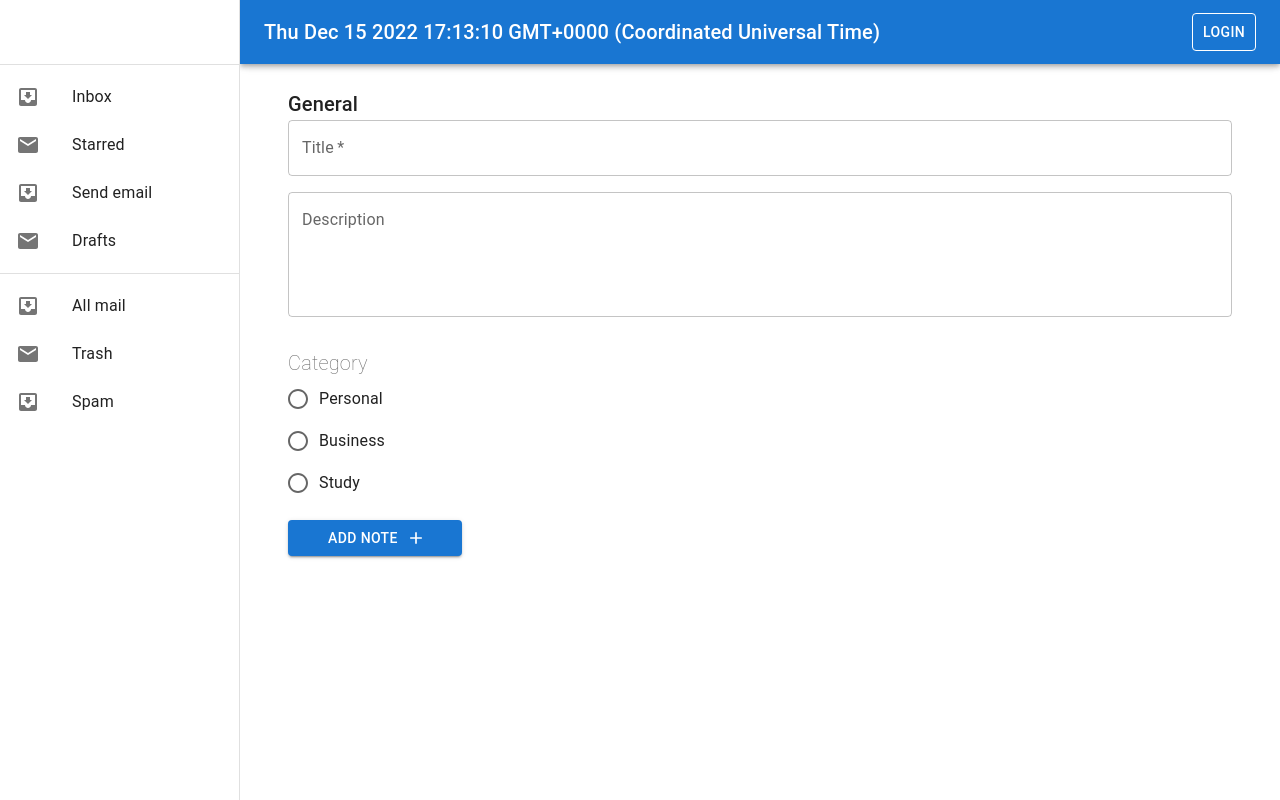
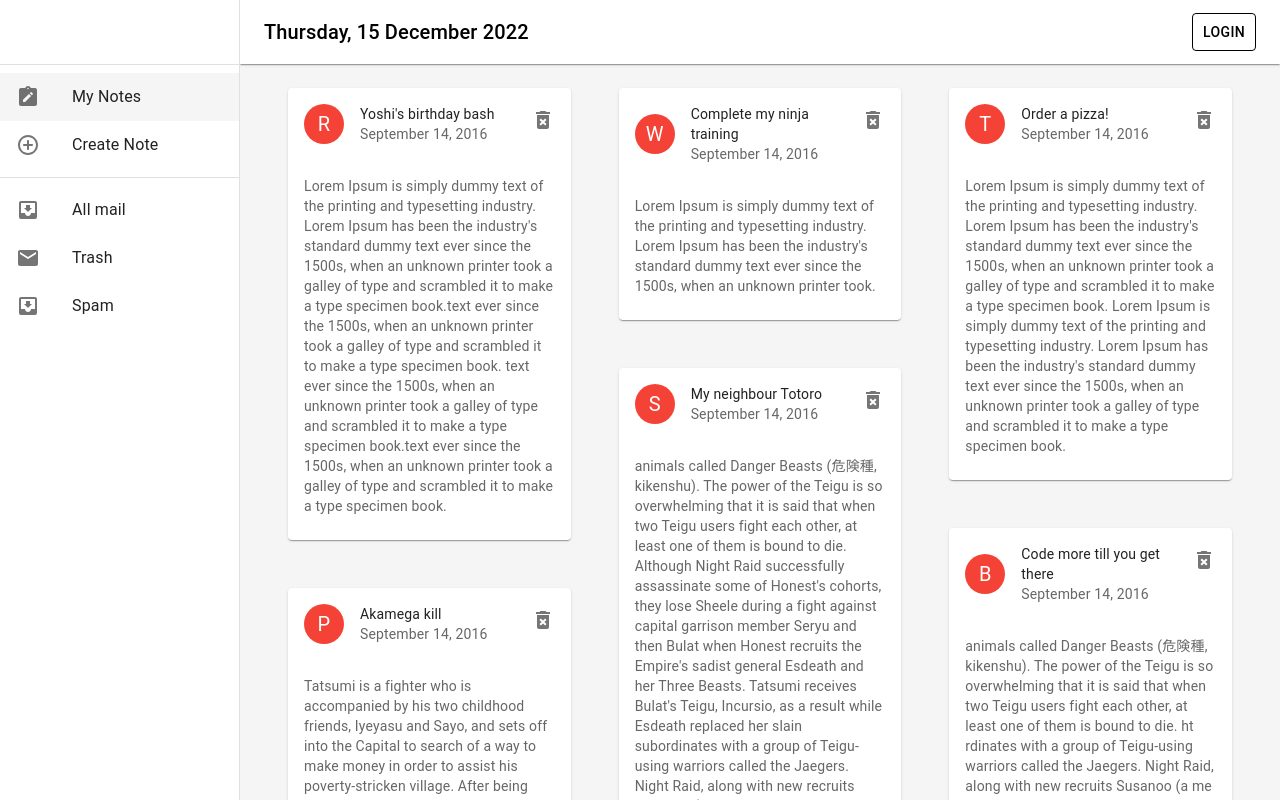
Before and after one commit to JohnnyOhms/Customize-Note-App, a React (Create React App) app: page / in a window 1280 px wide. Shown: the top 800 px of the page. Built offline with nearby package versions, Linux system fonts and the light colour scheme; data requests are answered from the project's data file.

Commit message:
masonry component added

```diff
--- a/data/db.json
+++ b/data/db.json
@@ -2,7 +2,7 @@
   "notes": [
     {
       "title": "Yoshi's birthday bash",
-      "description": "Lorem Ipsum is simply dummy text of the printing and typesetting industry. Lorem Ipsum has been the industry's standard dummy text ever since the 1500s, when an unknown printer took a galley of type and scrambled it to make a type specimen book.",
+      "description": "Lorem Ipsum is simply dummy text of the printing and typesetting industry. Lorem Ipsum has been the industry's standard dummy text ever since the 1500s, when an unknown printer took a galley of type and scrambled it to make a type specimen book.text ever since the 1500s, when an unknown printer took a galley of type and scrambled it to make a type specimen book. text ever since the 1500s, when an unknown printer took a galley of type and scrambled it to make a type specimen book.text ever since the 1500s, when an unknown printer took a galley of type and scrambled it to make a type specimen book.",
       "category": "reminders",
       "id": 1
     },
@@ -19,10 +19,28 @@
       "id": 3
     },
     {
-      "title": "Complete my ninja training",
-      "description": "Lorem Ipsum is simply dummy text of the printing and typesetting industry. Lorem Ipsum has been the industry's standard dummy text ever since the 1500s, when an unknown printer took.",
-      "category": "work",
-      "id": 4
+      "title": "Akamega kill",
+      "description": "Tatsumi is a fighter who is accompanied by his two childhood friends, Iyeyasu and Sayo, and sets off into the Capital to search of a way to make money in order to assist his poverty-stricken village. After being separated from his friends in a bandit attack, Tatsumi unsuccessfully attempts to enlist in the army and is swindled out of his money in the Capital. He is taken in by a noble family, but when an assassin group called Night Raid attacks, he learns that his noble hosts actually intended to torture and kill him as they had done to his friends.",
+      "category": "personal",
+      "id": 5
+    },
+    {
+      "title": "My neighbour Totoro",
+      "description": "animals called Danger Beasts (危険種, kikenshu). The power of the Teigu is so overwhelming that it is said that when two Teigu users fight each other, at least one of them is bound to die.\n\nAlthough Night Raid successfully assassinate some of Honest's cohorts, they lose Sheele during a fight against capital garrison member Seryu and then Bulat when Honest recruits the Empire's sadist general Esdeath and her Three Beasts. Tatsumi receives Bulat's Teigu, Incursio, as a result while Esdeath replaced her slain subordinates with a group of Teigu-using warriors called the Jaegers. Night Raid, along with new recruits Susanoo (a humanoid Teigu owned by Najenda) and Chelsea, fight the Jaegers with Seryu, Wave, and Akame's younger sister Kurome among its ranks. Over time, the two factions gradually lose some of their members.",
+      "category": "study",
+      "id": 6
+    },
+    {
+      "title": "Code more till you get there",
+      "description": "animals called Danger Beasts (危険種, kikenshu). The power of the Teigu is so overwhelming that it is said that when two Teigu users fight each other, at least one of them is bound to die.\nht rdinates with a group of Teigu-using warriors called the Jaegers. Night Raid, along with new recruits Susanoo (a me among its ranks. Over time, the two factions gra",
+      "category": "business",
+      "id": 7
+    },
+    {
+      "title": "The one legend",
+      "description": "      Notice the use of %PUBLIC_URL% in the tags above.\n      It will be replaced with the URL of the `public` folder during the build.\n      Only files inside the `public` folder can be referenced from the HTM\n      Unlike \"/favicon.ico\" or \"favicon.ico\", \"%PUBLIC_URL%/favicon.ico\" will\n      work correctly both with client-side routing and a non-root public URL.\n Learn how to configure a non-root public URL by running `npm run build`.",
+      "category": "personal",
+      "id": 8
     }
   ]
 }
--- a/package.json
+++ b/package.json
@@ -16,8 +16,10 @@
     "json-server": "^0.17.1",
     "react": "^18.2.0",
     "react-dom": "^18.2.0",
+    "react-masonry-css": "^1.0.16",
     "react-router-dom": "^6.4.5",
     "react-scripts": "5.0.1",
+    "react-split": "^2.0.14",
     "styled-components": "^5.3.6",
     "web-vitals": "^2.1.4"
   },
@@ -48,7 +50,6 @@
   },
   "description": "This project was bootstrapped with [Create React App](https://github.com/facebook/create-react-app).",
   "main": "index.js",
-  "devDependencies": {},
   "author": "",
   "license": "ISC"
 }
--- a/src/App.js
+++ b/src/App.js
@@ -9,8 +9,8 @@ function App() {
     <Router>
       <Layout>
         <Routes>
-          <Route path="/" exact element={<Create />} />
-          <Route path="/notes" element={<Notes />} />
+          <Route path="/" element={<Notes />} />
+          <Route path="/create" exact element={<Create />} />
         </Routes>
       </Layout>
     </Router>
--- a/src/component/Routes/form/Create.js
+++ b/src/component/Routes/form/Create.js
@@ -6,7 +6,7 @@ import CloseIcon from "@mui/icons-material/Close";
 import { Alert, Stack } from "@mui/material";
 import AddIcon from "@mui/icons-material/Add";
 import axios from "axios";
-import { useNavigate } from "react-router-dom";
+import { Link } from "react-router-dom";
 
 export default class Create extends Component {
   constructor(props) {
@@ -43,10 +43,10 @@ export default class Create extends Component {
 
     const { title, description, category } = this.state;
     const postData = { title, description, category };
-    // const navigate = useNavigate();
 
-    axios.post("http://localhost:3004/notes", postData);
-    // .then(() => navigate("/notes"));
+    axios
+      .post("http://localhost:3004/notes", postData)
+      .then(() => <Link to="/"></Link>);
   }
 
   alertForm = () => {
@@ -58,7 +58,7 @@ export default class Create extends Component {
 
   render() {
     return (
-      <Container>
+      <Container sx={{ height: "100vh", py: 3 }}>
         {this.state.validateAlert && (
           <Stack sx={{ width: "100%", pt: 2 }} spacing={2}>
             <Alert
@@ -93,6 +93,7 @@ export default class Create extends Component {
             label="Description"
             multiline
             fullWidth
+            required
             color="primary"
             rows={4}
             sx={{ mb: 2 }}
--- a/src/component/Routes/notes/notes.js
+++ b/src/component/Routes/notes/notes.js
@@ -1,8 +1,9 @@
-import React, { Component, useEffect, useState } from "react";
+import React, { Component } from "react";
 import axios from "axios";
 import { Container } from "@mui/system";
 import { Grid } from "@mui/material";
 import NoteCard from "../../NoteCard/noteCard";
+import Masonry from "react-masonry-css";
 
 export default class Notes extends Component {
   state = {
@@ -36,13 +37,18 @@ export default class Notes extends Component {
   render() {
     return (
       <Container>
-        <Grid container spacing={1}>
+        {/* <Grid container spacing={1}> */}
+        <Masonry
+          breakpointCols={3}
+          className="my-masonry-grid"
+          columnClassName="my-masonry-grid_column"
+        >
           {this.state.notes.map((note) => (
             <Grid item xs={12} md={6} lg={4} key={note.id}>
               <NoteCard note={note} handleDelete={this.handleDelete} />
             </Grid>
           ))}
-        </Grid>
+        </Masonry>
       </Container>
     );
   }
--- /dev/null
+++ b/src/component/date/newDate.js
@@ -0,0 +1,39 @@
+import React, { Component } from "react";
+
+export default class NewDate extends Component {
+  renderDate(time) {
+    const days = [
+      "Sunday",
+      "Monday",
+      "Tuesday",
+      "Wednesday",
+      "Thursday",
+      "Friday",
+      "Saturday",
+    ];
+    const months = [
+      "January",
+      "February",
+      "March",
+      "April",
+      "May",
+      "June",
+      "July",
+      "August",
+      "September",
+      "October",
+      "November",
+      "December",
+    ];
+
+    let day = days[time.getDay()];
+    let date = time.getDate();
+    let month = months[time.getMonth()];
+    let year = time.getFullYear();
+
+    return `${day}, ${date} ${month} ${year}`;
+  }
+  render() {
+    return this.renderDate(new Date());
+  }
+}
--- a/src/component/layout/layout.js
+++ b/src/component/layout/layout.js
@@ -1,32 +1,5 @@
-// export default function Layout({ children }) {
-//   return (
-//     <div className="container">
-//       <Box sx={{ flexGrow: 1 }}>
-//         <AppBar position="static">
-//           <Toolbar>
-//             <IconButton
-//               size="large"
-//               edge="start"
-//               color="inherit"
-//               aria-label="menu"
-//               sx={{ mr: 2 }}
-//             >
-//               <MenuIcon />
-//             </IconButton>
-//             <Typography variant="h6" component="div" sx={{ flexGrow: 1 }}>
-//               News
-//             </Typography>
-//             <Button color="inherit">Login</Button>
-//           </Toolbar>
-//         </AppBar>
-//       </Box>
-//       <p>Layout</p>
-//       <div>{children}</div>
-//     </div>
-//   );
-// }
-
 import * as React from "react";
+import { useState } from "react";
 import PropTypes from "prop-types";
 import AppBar from "@mui/material/AppBar";
 import Box from "@mui/material/Box";
@@ -45,15 +18,39 @@ import MenuIcon from "@mui/icons-material/Menu";
 import Toolbar from "@mui/material/Toolbar";
 import Typography from "@mui/material/Typography";
 import { Button } from "@mui/material";
+import NewDate from "../date/newDate";
+import Split from "react-split";
+import { red } from "@mui/material/colors";
+import NoteAltIcon from "@mui/icons-material/NoteAlt";
+import ControlPointRoundedIcon from "@mui/icons-material/ControlPointRounded";
+import { Link, useLocation } from "react-router-dom";
 
 const drawerWidth = 240;
 
 function Layout(props) {
   const { window } = props;
   const [mobileOpen, setMobileOpen] = React.useState(false);
+  const location = useLocation();
 
   const handleDrawerToggle = () => {
     setMobileOpen(!mobileOpen);
+  };
+
+  const menuItems = [
+    {
+      text: "My Notes",
+      icon: <NoteAltIcon />,
+      path: "/",
+    },
+    {
+      text: "Create Note",
+      icon: <ControlPointRoundedIcon />,
+      path: "/create",
+    },
+  ];
+
+  const style = {
+    colorBg: "#f5f5f5",
   };
 
   const drawer = (
@@ -61,15 +58,27 @@ function Layout(props) {
       <Toolbar />
       <Divider />
       <List>
-        {["Inbox", "Starred", "Send email", "Drafts"].map((text, index) => (
-          <ListItem key={text} disablePadding>
-            <ListItemButton>
-              <ListItemIcon>
-                {index % 2 === 0 ? <InboxIcon /> : <MailIcon />}
-              </ListItemIcon>
-              <ListItemText primary={text} />
-            </ListItemButton>
-          </ListItem>
+        {menuItems.map((item, index) => (
+          <Link
+            key={index + 1}
+            to={item.path}
+            style={{
+              textDecoration: "none",
+              color: "inherit",
+            }}
+          >
+            <ListItem
+              disablePadding
+              sx={{
+                bgcolor: location.pathname == item.path ? style.colorBg : "",
+              }}
+            >
+              <ListItemButton>
+                <ListItemIcon>{item.icon}</ListItemIcon>
+                <ListItemText primary={item.text} />
+              </ListItemButton>
+            </ListItem>
+          </Link>
         ))}
       </List>
       <Divider />
@@ -96,9 +105,12 @@ function Layout(props) {
       <CssBaseline />
       <AppBar
         position="fixed"
+        elevation={1}
         sx={{
           width: { sm: `calc(100% - ${drawerWidth}px)` },
           ml: { sm: `${drawerWidth}px` },
+          bgcolor: "#ffff",
+          color: "black",
         }}
       >
         <Toolbar>
@@ -112,16 +124,20 @@ function Layout(props) {
             <MenuIcon />
           </IconButton>
           <Typography variant="h6" noWrap component="div" sx={{ flexGrow: 1 }}>
-            {Date()}
+            {<NewDate />}
           </Typography>
           <Button color="inherit" sx={{ border: 1 }}>
             Login
           </Button>
         </Toolbar>
       </AppBar>
+      {/* <Split sizes={[25, 75]} direction="horizontal"> */}
       <Box
         component="nav"
-        sx={{ width: { sm: drawerWidth }, flexShrink: { sm: 0 } }}
+        sx={{
+          width: { sm: drawerWidth },
+          flexShrink: { sm: 0 },
+        }}
         aria-label="mailbox folders"
       >
         {/* The implementation can be swapped with js to avoid SEO duplication of links. */}
@@ -157,16 +173,17 @@ function Layout(props) {
           {drawer}
         </Drawer>
       </Box>
+      {/* </Split> */}
+
       <Box
         component="main"
         sx={{
           flexGrow: 1,
-          p: 3,
           width: { sm: `calc(100% - ${drawerWidth}px)` },
         }}
       >
         <Toolbar />
-        <div sx={{ bgcolor: "#e8e3d5" }}>{props.children}</div>
+        <div style={{ background: style.colorBg }}>{props.children}</div>
       </Box>
     </Box>
   );
--- a/src/index.css
+++ b/src/index.css
@@ -3,3 +3,27 @@
   padding: 0;
   box-sizing: border-box;
 }
+
+.my-masonry-grid {
+  display: -webkit-box;
+  /* Not needed if autoprefixing */
+  display: -ms-flexbox;
+  /* Not needed if autoprefixing */
+  display: flex;
+  /* margin-left: -10px; */
+  /* gutter size offset */
+  width: auto;
+}
+
+.my-masonry-grid_column {
+  padding: 0;
+  /* gutter size */
+  background-clip: padding-box;
+}
+
+/* Style your items */
+.my-masonry-grid_column>div {
+  /* change div to reference your elements you put in <Masonry> */
+  /* background: grey; */
+  margin: 0;
+}
```
Also changed, not shown: 1 other file (tests, documents, lock files or other folders).
